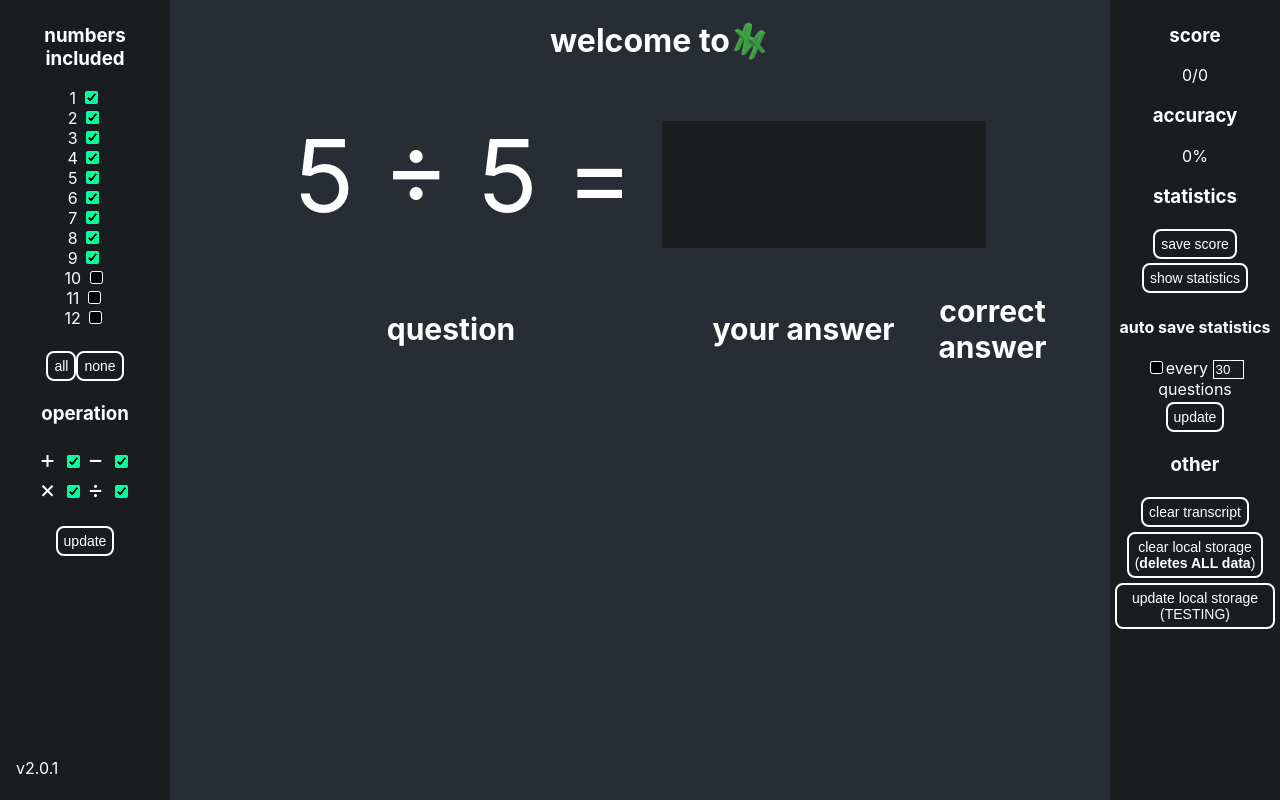
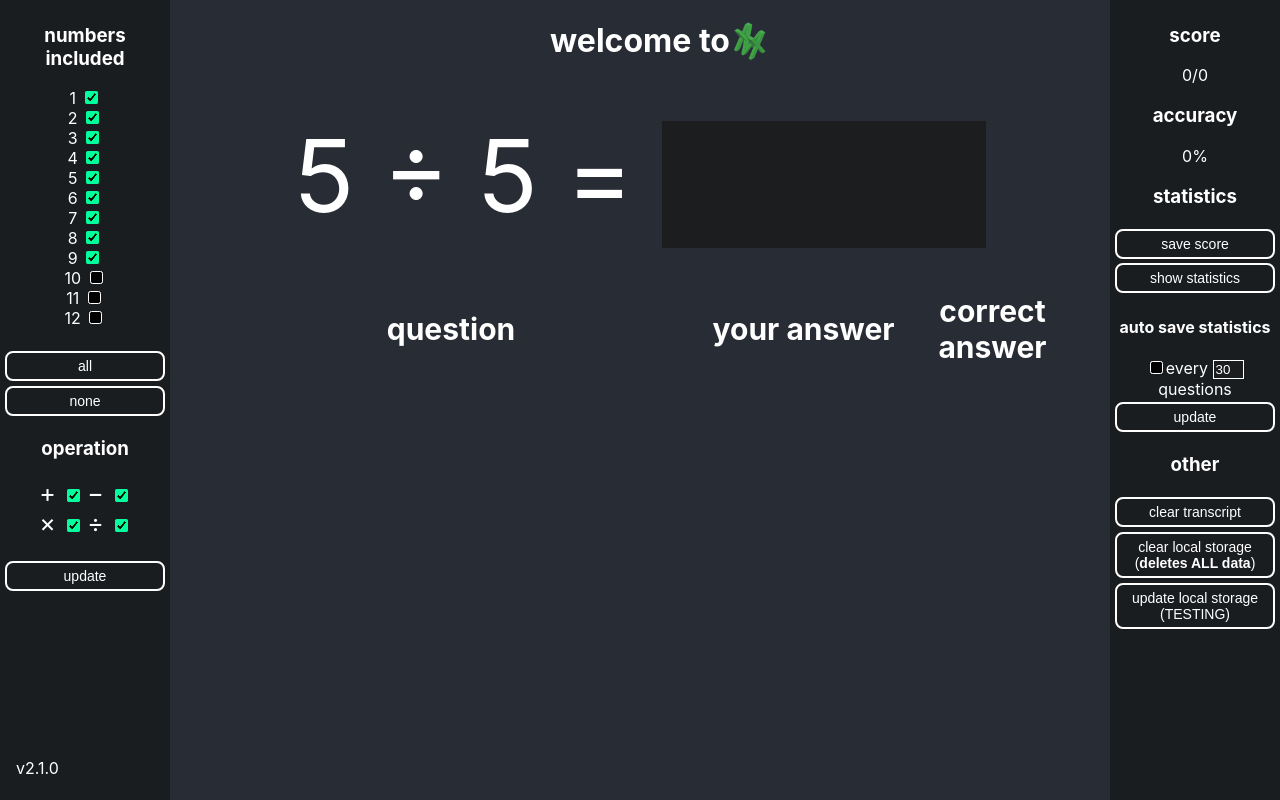
Before and after one commit to TheSavageTeddy/math-practice-site, a React (Create React App) app: page / in a window 1280 px wide. Built offline with nearby package versions, Linux system fonts and the light colour scheme.

Commit message:
full width buttons

```diff
--- a/package.json
+++ b/package.json
@@ -1,6 +1,6 @@
 {
   "name": "math-practice-site",
-  "version": "0.1.0",
+  "version": "2.1.0",
   "homepage": "https://TheSavageTeddy.github.io/math-practice-site",
   "private": true,
   "dependencies": {
--- a/src/App.css
+++ b/src/App.css
@@ -80,7 +80,7 @@ button {
   touch-action: manipulation;
 
   white-space: normal;
-  width: auto;
+  width: 100%;
 }
 
 button:hover{
--- a/src/App.js
+++ b/src/App.js
@@ -544,7 +544,7 @@ const App = () => {
         <br></br>
         <button onClick={()=>{updateSettings()}}>update</button>
         {/* version */}
-        <p style={{position:"absolute", bottom:"2vh", "left":"2vh"}}>v2.0.1</p>
+        <p style={{position:"absolute", bottom:"2vh", "left":"2vh"}}>v2.1.0</p>
 
       </div>
       <div class="rightsidenav">
```
Also changed, not shown: 1 other file (tests, documents, lock files or other folders).
